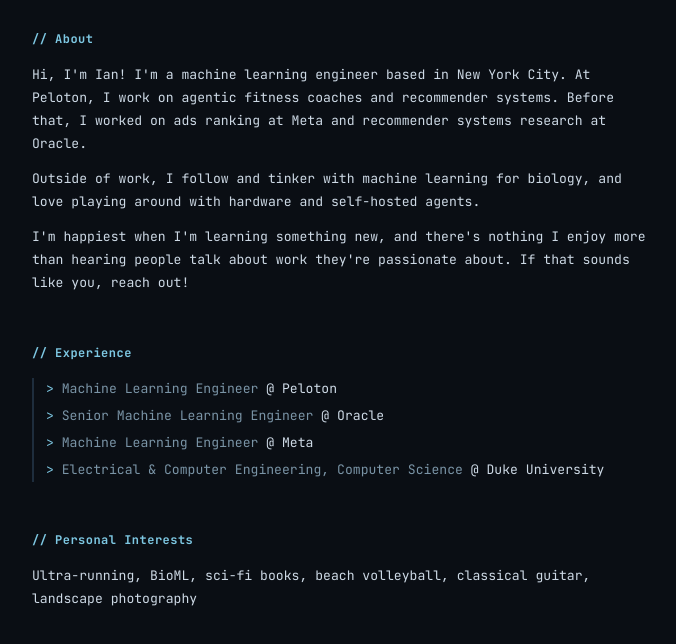
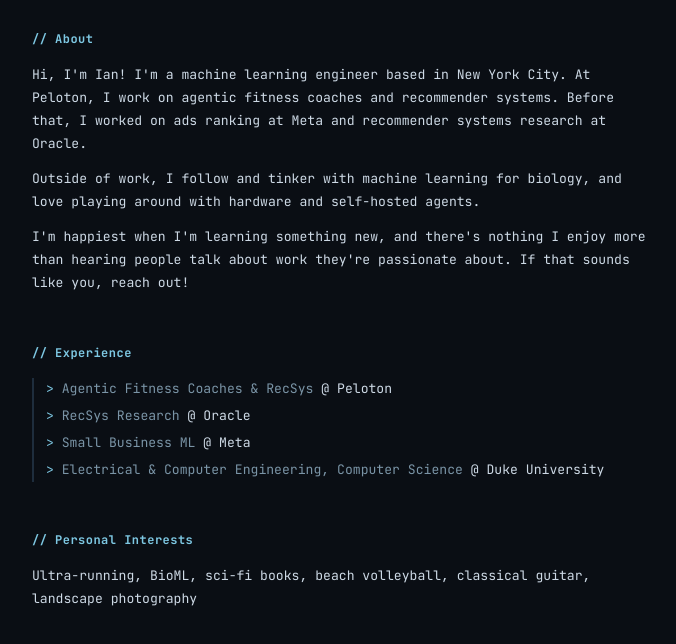
Before and after one commit to ian-hanus/personal-website, a plain HTML site: page index.html in a window 1280 px wide. Shown: the part 186-830 px from the top of the page, without its empty margins (298-974 px from the left). Drawn offline with Linux system fonts and the light colour scheme.

Commit message:
Describe experience by area
Co-Authored-By: Claude Opus 5.5 <noreply@anthropic.com>
Claude-Session: https://claude.ai/code/session_01WgV4fg7Zn21oyoBiq2NvcH

```diff
--- a/index.html
+++ b/index.html
@@ -35,9 +35,9 @@
   <section id="experience">
     <h2>// Experience</h2>
     <ul class="past-list">
-      <li><span class="dim">Machine Learning Engineer</span> @ Peloton</li>
-      <li><span class="dim">Senior Machine Learning Engineer</span> @ Oracle</li>
-      <li><span class="dim">Machine Learning Engineer</span> @ Meta</li>
+      <li><span class="dim">Agentic Fitness Coaches &amp; RecSys</span> @ Peloton</li>
+      <li><span class="dim">RecSys Research</span> @ Oracle</li>
+      <li><span class="dim">Small Business ML</span> @ Meta</li>
       <li><span class="dim">Electrical &amp; Computer Engineering, Computer Science</span> @ Duke University</li>
     </ul>
   </section>
```
